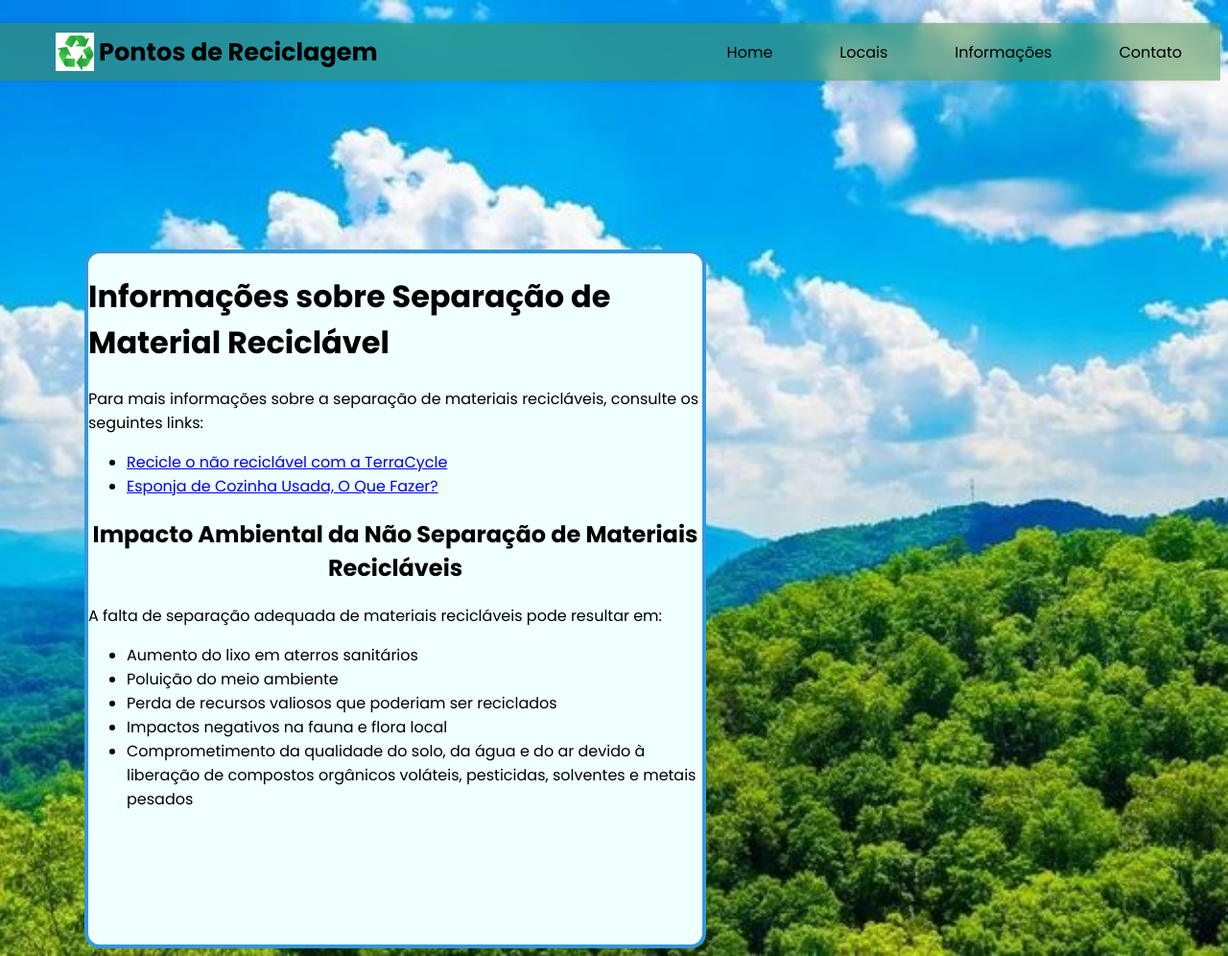
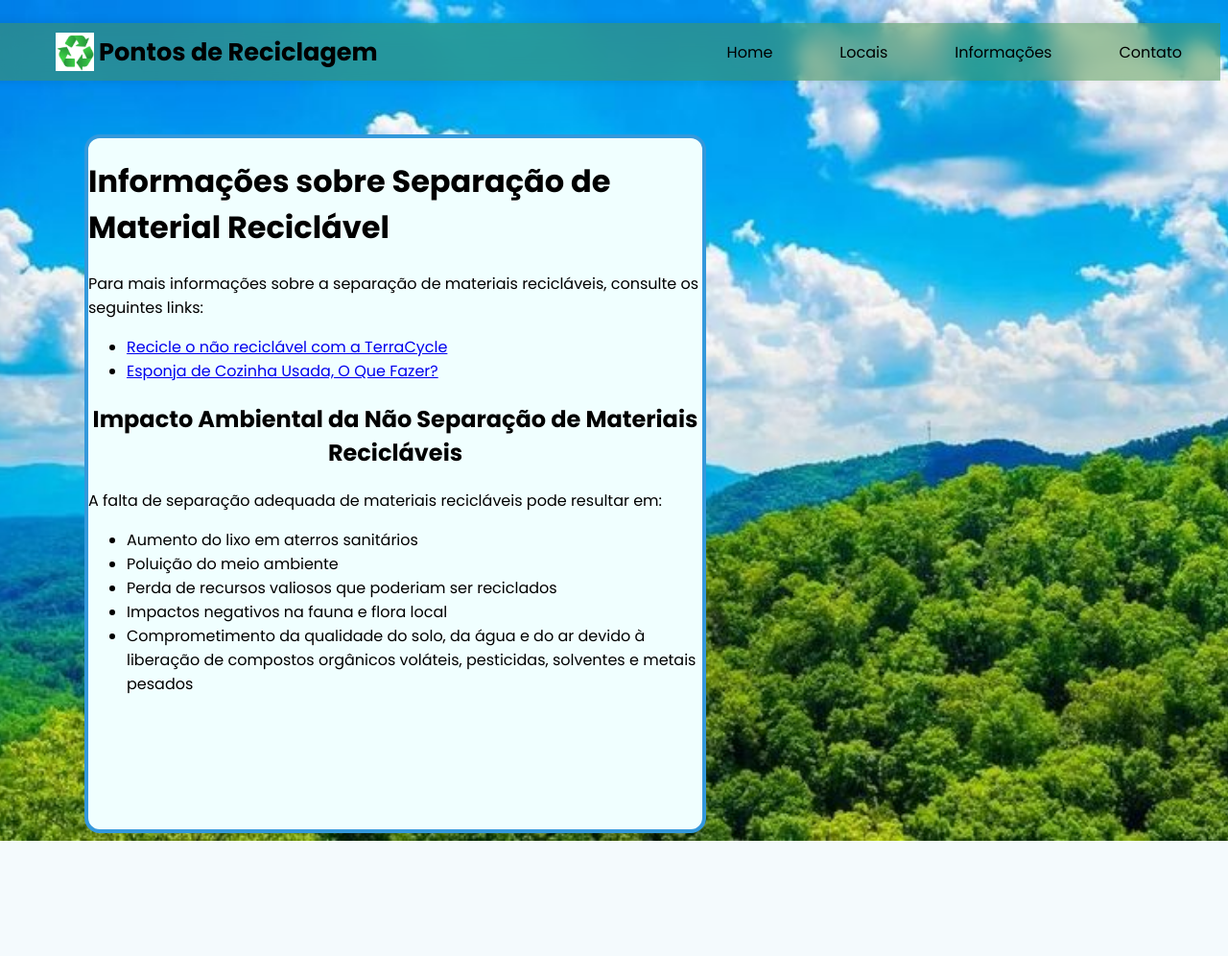
Before and after one commit to WolfgangVM/Projeto_Integrador, a Django app: page /info/ in a window 1280 px wide. Shown: the whole page at 96% size. After the commit the page ends 876 px from the top, so only its background shows below. Run offline with Django 5.2, Linux system fonts and the light colour scheme.

Commit message:
texto info 2 melhoria

```diff
--- a/Server_Django/home/static/css/style.css
+++ b/Server_Django/home/static/css/style.css
@@ -212,7 +212,7 @@ h2{
 .textoInf{
     height: 90vh;
     width: 80vh;
-    margin-top: 20vh;
+    margin-top: 5vh;
     background-color: azure;
     position: relative;
     background-position-x: 100;
```
